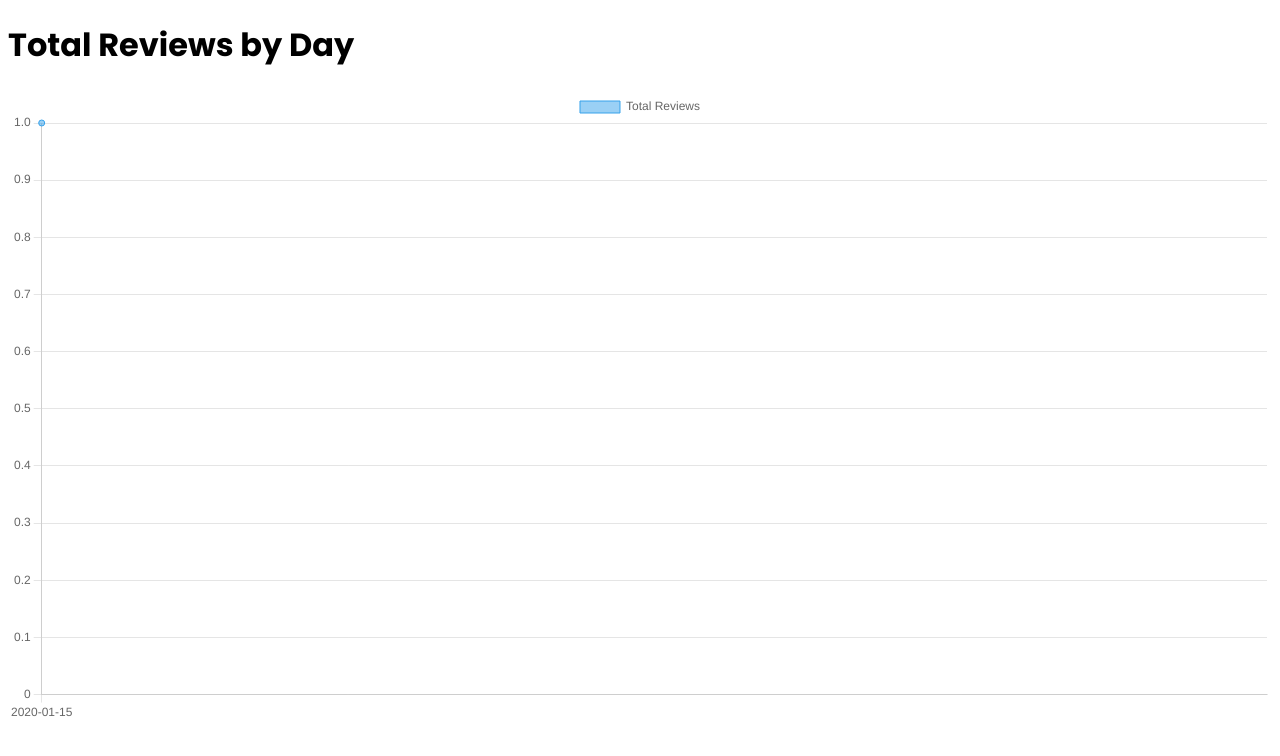
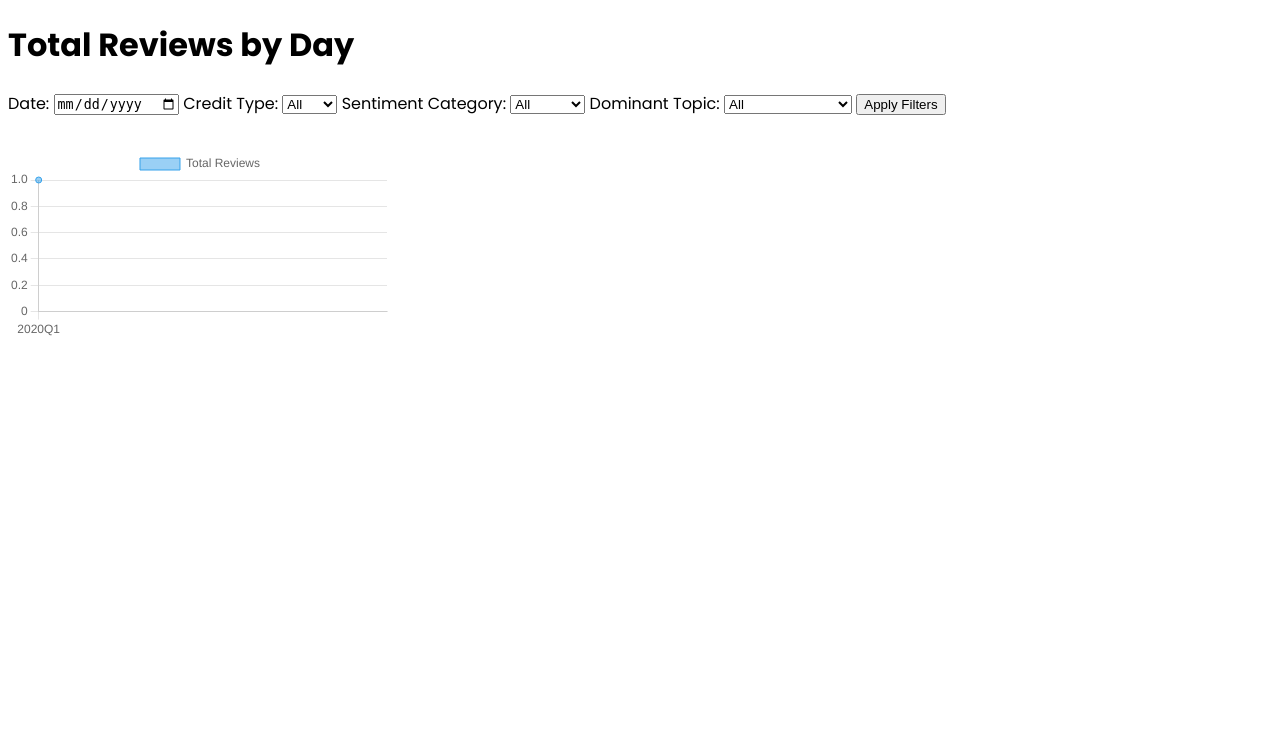
Before and after one commit to dstewart97/Projects, a Django app: page / in a window 1280 px wide. Shown: the top 756 px of the page. Run offline with Django 5.2, Linux system fonts and the light colour scheme; tables that the repository leaves empty hold one stand-in row (values such as "Sample post").

Commit message:
made some progress

```diff
--- a/Python/Django/Magellan/reviews/services/data_aggregator.py
+++ b/Python/Django/Magellan/reviews/services/data_aggregator.py
@@ -2,12 +2,33 @@ import pandas as pd
 from reviews.models import ReviewData
 
 
-def get_review_count_by_date():
-    # Fetch data
-    queryset = ReviewData.objects.all().values()
-    df = pd.DataFrame(list(queryset))
-    review_count_by_date_df = df.groupby('date').size().reset_index(name = 'total_reviews')
-    review_count_by_date_df = review_count_by_date_df.sort_values('date')
-    review_count_by_date_df['date'] = review_count_by_date_df['date'].dt.strftime('%Y-%m-%d')
-    final_review_count_data = review_count_by_date_df.set_index('date')['total_reviews'].to_dict()
-    return final_review_count_data
+# def get_review_count_by_date():
+#     # Fetch data
+#     queryset = ReviewData.objects.all().values()
+#     df = pd.DataFrame(list(queryset))
+#     review_count_by_date_df = df.groupby('date').size().reset_index(name = 'total_reviews')
+#     review_count_by_date_df = review_count_by_date_df.sort_values('date')
+#     review_count_by_date_df['date'] = review_count_by_date_df['date'].dt.strftime('%Y-%m-%d')
+#     final_review_count_data = review_count_by_date_df.set_index('date')['total_reviews'].to_dict()
+#     return final_review_count_data
+
+
+def get_filtered_data(date = None, credit_type=None, sentiment_category=None, dominant_topic=None):
+    # Query the Review model with filters
+    queryset = ReviewData.objects.all()
+
+    if date:
+        queryset = queryset.filter(date=date)
+    if credit_type:
+        queryset = queryset.filter(credit_type=credit_type)
+    if sentiment_category:
+        queryset = queryset.filter(sentiment_category=sentiment_category)
+    if dominant_topic:
+        queryset = queryset.filter(dominant_topic=dominant_topic)
+
+    # Convert to DataFrame and aggregate
+    df = pd.DataFrame.from_records(queryset.values('date'))
+    df['date'] = pd.to_datetime(df['date'])
+    total_reviews_by_date = df.groupby(df['date'].dt.to_period("Q")).size().to_dict()
+
+    return {'total_reviews_by_date': total_reviews_by_date}
--- /dev/null
+++ b/Python/Django/Magellan/reviews/static/reviews/dashboard.js
@@ -0,0 +1,63 @@
+let myChart;
+
+
+function initializeChart(labels, data) {
+    const ctx = document.getElementById('total_reviews_count');
+    myChart = new Chart(ctx, {
+        type: 'line',
+        data: {
+            labels: labels,
+            datasets: [{
+                label: 'Total Reviews',
+                data: data,
+                borderWidth: 1
+            }]
+        },
+        options: {
+            scales: {
+                y: {
+                    beginAtZero: true
+                }
+            }
+        }
+    });
+}
+
+
+function updateChart(data) {
+    const labels = Object.keys(data.total_reviews_by_date);
+    const values = Object.values(data.total_reviews_by_date);
+
+    // Update chart data
+    myChart.data.labels = labels;
+    myChart.data.datasets[0].data = values;
+    myChart.update();
+}
+
+
+function applyFilters() {
+    const date = document.getElementById('date').value;
+    const creditType = document.getElementById('credit_type').value;
+    const sentimentCategory = document.getElementById('sentiment_category').value;
+    const dominantTopic = document.getElementById('dominant_topic').value;
+
+    // Make AJAX request with filter parameters
+    fetch(`/dashboard/filter_data/?date=${date}&credit_type=${creditType}&sentiment_category=${sentimentCategory}&topic=${dominantTopic}`)
+        .then(response => response.json())
+        .then(data => {
+            updateChart(data);
+        })
+        .catch(error => console.error('Error fetching data:', error));
+}
+
+// Load initial chart with default data
+document.addEventListener('DOMContentLoaded', () => {
+    // Fetch initial data
+    fetch('/dashboard/filter_data/')
+        .then(response => response.json())
+        .then(data => {
+            const labels = Object.keys(data.total_reviews_by_date);
+            const values = Object.values(data.total_reviews_by_date);
+            initializeChart(labels, values);
+        });
+});
--- a/Python/Django/Magellan/reviews/static/reviews/main.css
+++ b/Python/Django/Magellan/reviews/static/reviews/main.css
@@ -4,7 +4,8 @@ body{
     font-family: poppins, sans-serif;
 }
 
-#total_reviews_count{
-    height: 100px;
-    width: 100px;
+.chart-container{
+    padding-top: 2rem;
+    width: 30vw;
+    height: 40vh;
 }
--- a/Python/Django/Magellan/reviews/templates/reviews/index.html
+++ b/Python/Django/Magellan/reviews/templates/reviews/index.html
@@ -12,18 +12,51 @@
     {% endif %}
     <!-- Google Fonts: Poppins -->
     <link rel="stylesheet"
-    href="https://fonts.googleapis.com/css2?family=Material+Symbols+Sharp:opsz,wght,FILL,GRAD@20..48,100..700,0..1,-50..200" />
+        href="https://fonts.googleapis.com/css2?family=Material+Symbols+Sharp:opsz,wght,FILL,GRAD@20..48,100..700,0..1,-50..200" />
     <link rel="stylesheet" href="{% static 'reviews/main.css' %}">
 </head>
 
-
 <body>
     <h1>Total Reviews by Day</h1>
-    <canvas id='total_reviews_count'></canvas>
+    <!-- Filter Controls -->
+    <div>
+        <label>Date:</label>
+        <input type="date" id="date">
+
+        <label>Credit Type:</label>
+        <select id="credit_type">
+            <option value="">All</option>
+            <option value="Good">Good</option>
+            <option value="Bad">Bad</option>
+            <!-- Add more options as needed -->
+        </select>
+
+        <label>Sentiment Category:</label>
+        <select id="sentiment_category">
+            <option value="">All</option>
+            <option value="Positive">Positive</option>
+            <option value="Negative">Negative</option>
+            <!-- Add more options as needed -->
+        </select>
+
+        <label>Dominant Topic:</label>
+        <select id="dominant_topic">
+            <option value="">All</option>
+            <option value="Fees">Fees</option>
+            <option value="Customer Service">Customer Service</option>
+            <!-- Add more options as needed -->
+        </select>
+
+        <button onclick="applyFilters()">Apply Filters</button>
+    </div>
+    <div class="chart-container">
+        <canvas id='total_reviews_count'></canvas>
+    </div>
+
 
     <script src="https://cdn.jsdelivr.net/npm/chart.js"></script>
-
-    <script>
+    <script src = "{% static 'reviews/dashboard.js' %}"></script>
+    <!-- <script>
         const ctx = document.getElementById('total_reviews_count');
         const countData = JSON.parse('{{ total_review_count_data|safe }}');
         const labels = Object.keys(countData);
@@ -47,6 +80,7 @@
                 }
             }
         });
-    </script>
+    </script> -->
 </body>
+
 </html>
--- a/Python/Django/Magellan/reviews/urls.py
+++ b/Python/Django/Magellan/reviews/urls.py
@@ -6,4 +6,5 @@ from . import views
 
 urlpatterns = [
     path("", views.index, name="index"),
+    path("dashboard/filter_data/", views.filter_data, name = 'filter_data'),
 ]
--- a/Python/Django/Magellan/reviews/utils/main.py
+++ b/Python/Django/Magellan/reviews/utils/main.py
@@ -14,7 +14,8 @@ class Magellan:
     def run_scraper(self):
         scraper = ReviewScrapper(driver_path = r'C:\Users\dstewart\OneDrive - CreditOne Bank\Desktop\Python\msedgedriver.exe')
         product_dict = {
-            'good_credit' : ['chaseunitedbusiness']
+            'good_credit' : ['CCDiscover05'],
+            'fair_credit' : ['contfin01']
         }
         scraper.scrape_reviews(product_dict)
         raw_data = scraper.data
--- a/Python/Django/Magellan/reviews/views.py
+++ b/Python/Django/Magellan/reviews/views.py
@@ -1,21 +1,43 @@
 #### Django-Specific / Default Packages ####
 from django.shortcuts import render
 from django.http import HttpResponse, JsonResponse
-from .services.data_aggregator import get_review_count_by_date
+# from .services.data_aggregator import get_review_count_by_date
+from .services.data_aggregator import get_filtered_data
 import json
 
 
 
 
+def index(request):
+    return render(request, 'reviews/index.html', {'title': 'Dashboard'} )
+
+
+def filter_data(request):
+    """Handles AJAX requests for filtered data."""
+    # Get filter parameters from the request
+    date = request.GET.get('date')
+    credit_type = request.GET.get('credit_type')
+    sentiment_category = request.GET.get('sentiment_category')
+    dominant_topic = request.GET.get('dominant_topic')
+
+    # Call your data aggregation function with filters
+    filtered_data = get_filtered_data(date, credit_type, sentiment_category, dominant_topic)
+
+    # Convert to JSON serializable format if needed
+    filtered_data['total_reviews_by_date'] = {str(k): v for k, v in filtered_data['total_reviews_by_date'].items()}
+
+    return JsonResponse(filtered_data)
+
+
+
+
+
 # def index(request):
-#     return render(request, 'reviews/index.html', {'title': 'Dashboard'} )
+#     total_review_count_data = get_review_count_by_date()
 
-def index(request):
-    total_review_count_data = get_review_count_by_date()
+#     context = {
+#         'title': 'Dashboard',
+#         'total_review_count_data' : json.dumps(total_review_count_data)
+#     }
 
-    context = {
-        'title': 'Dashboard',
-        'total_review_count_data' : json.dumps(total_review_count_data)
-    }
-
-    return render(request, 'reviews/index.html', context)
+#     return render(request, 'reviews/index.html', context)
```
Also changed, not shown: 1 other file.
